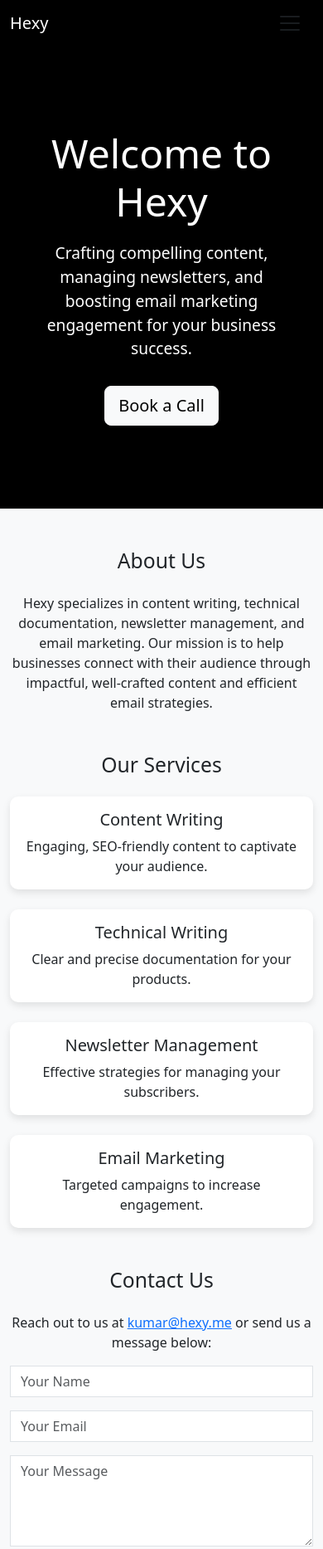
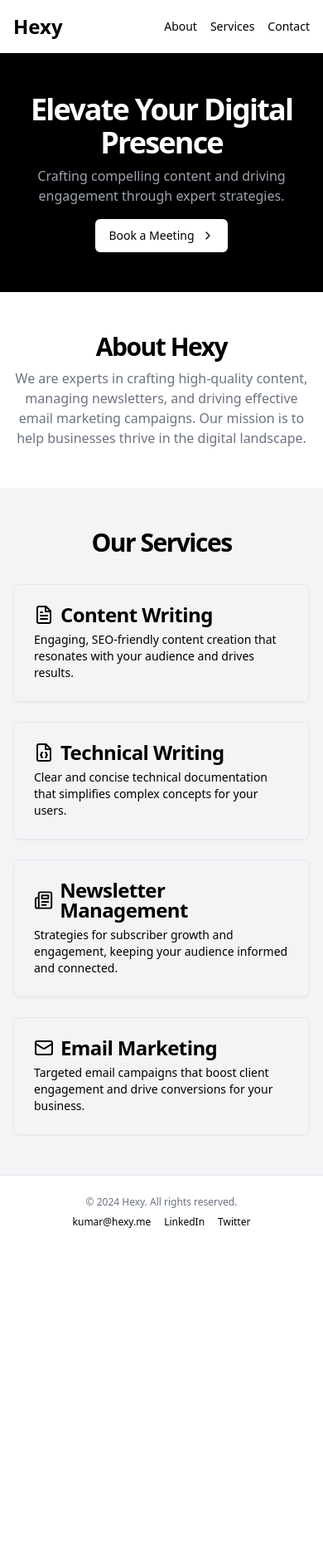
Before and after one commit to kumar-kalyan/kumar-kalyan.github.io, a plain HTML site: page index.html in a window 390 px wide. Shown: the top 1867 px of the page at 83% size. After the commit the page ends 1505 px from the top, so only its background shows below. Drawn offline with nearby package versions, Linux system fonts and the light colour scheme.

Commit message:
Update index.html

```diff
--- a/index.html
+++ b/index.html
@@ -3,181 +3,148 @@
 <head>
     <meta charset="UTF-8">
     <meta name="viewport" content="width=device-width, initial-scale=1.0">
-<title>Hexy - Content & Email Marketing</title>
-<!-- Bootstrap CSS -->
-<link href="https://cdn.jsdelivr.net/npm/bootstrap@5.3.0/dist/css/bootstrap.min.css" rel="stylesheet">
-<!-- Bootstrap Icons -->
-<link href="https://cdnjs.cloudflare.com/ajax/libs/bootstrap-icons/1.10.5/font/bootstrap-icons.min.css" rel="stylesheet">
-<style>
-    body {
-        background-color: #f8f9fa;
-        color: #212529;
+    <title>Hexy - Elevate Your Digital Presence</title>
+    <script src="https://cdn.tailwindcss.com"></script>
+    <script>
+        tailwind.config = {
+            theme: {
+                extend: {
+                    colors: {
+                        gray: {
+                            100: '#f3f4f6',
+                            400: '#9ca3af',
+                            500: '#6b7280',
+                        },
+                    },
+                },
+            },
         }
-    .navbar {
-        background-color: #000;
-    }
-    .navbar-brand, .navbar-nav .nav-link {
-        color: #fff !important;
-    }
-    .hero {
-        background: #000;
-        color: #fff;
-        padding: 100px 20px;
-        text-align: center;
-    }
-    .hero h1 {
-        font-size: 3rem;
-        margin-bottom: 20px;
-    }
-    .hero p {
-        font-size: 1.2rem;
-        margin-bottom: 30px;
-    }
-    .about p {
-        font-size: 1.1rem;
-        line-height: 1.6;
-    }
-    .card {
-        border: none;
-        border-radius: 10px;
-        box-shadow: 0 4px 10px rgba(0, 0, 0, 0.1);
-    }
-    .contact-form input,
-    .contact-form textarea {
-        border-radius: 0;
-    }
-    .contact-form button {
-        background-color: #000;
-        color: #fff;
-        border: none;
-    }
-    footer {
-        background-color: #000;
-        color: #fff;
-        padding: 30px 0;
-    }
-    .social-icons a {
-        color: #fff;
-        margin: 0 10px;
-        font-size: 1.5rem;
-    }
-</style>
+    </script>
 </head>
-<body>
-
-<!-- Navbar -->
-<nav class="navbar navbar-expand-lg sticky-top">
-    <div class="container">
-        <a class="navbar-brand" href="#">Hexy</a>
-        <button class="navbar-toggler" type="button" data-bs-toggle="collapse" data-bs-target="#navbarNav">
-            <span class="navbar-toggler-icon"></span>
-        </button>
-        <div class="collapse navbar-collapse" id="navbarNav">
-            <ul class="navbar-nav ms-auto">
-                <li class="nav-item"><a class="nav-link" href="#about">About</a></li>
-                <li class="nav-item"><a class="nav-link" href="#services">Services</a></li>
-                <li class="nav-item"><a class="nav-link" href="#contact">Contact</a></li>
-            </ul>
+<body class="flex flex-col min-h-screen bg-white text-black">
+    <header class="px-4 lg:px-6 h-16 flex items-center">
+        <a href="#" class="flex items-center justify-center">
+            <span class="sr-only">Hexy</span>
+            <h1 class="text-2xl font-bold">Hexy</h1>
+        </a>
+        <nav class="ml-auto flex gap-4 sm:gap-6">
+            <a class="text-sm font-medium hover:underline underline-offset-4" href="#about">About</a>
+            <a class="text-sm font-medium hover:underline underline-offset-4" href="#services">Services</a>
+            <a class="text-sm font-medium hover:underline underline-offset-4" href="#contact">Contact</a>
+        </nav>
+    </header>
+    <main class="flex-1">
+        <section class="w-full py-12 md:py-24 lg:py-32 xl:py-48 bg-black text-white">
+            <div class="container px-4 md:px-6 mx-auto">
+                <div class="flex flex-col items-center space-y-4 text-center">
+                    <div class="space-y-2">
+                        <h1 class="text-4xl font-bold tracking-tighter sm:text-5xl md:text-6xl lg:text-7xl/none">
+                            Elevate Your Digital Presence
+                        </h1>
+                        <p class="mx-auto max-w-[700px] text-gray-400 md:text-xl">
+                            Crafting compelling content and driving engagement through expert strategies.
+                        </p>
+                    </div>
+                    <a href="https://cal.com/hexy/meeting" class="inline-flex items-center justify-center rounded-md text-sm font-medium transition-colors focus-visible:outline-none focus-visible:ring-2 focus-visible:ring-ring focus-visible:ring-offset-2 disabled:opacity-50 disabled:pointer-events-none ring-offset-background bg-white text-black hover:bg-gray-200 h-10 py-2 px-4">
+                        Book a Meeting
+                        <svg xmlns="http://www.w3.org/2000/svg" width="24" height="24" viewBox="0 0 24 24" fill="none" stroke="currentColor" stroke-width="2" stroke-linecap="round" stroke-linejoin="round" class="ml-2 h-4 w-4">
+                            <polyline points="9 18 15 12 9 6"></polyline>
+                        </svg>
+                    </a>
                 </div>
             </div>
-</nav>
-
-<!-- Hero Section -->
-<section class="hero">
-    <div class="container">
-        <h1>Welcome to Hexy</h1>
-        <p>Crafting compelling content, managing newsletters, and boosting email marketing engagement for your business success.</p>
-        <button class="btn btn-light btn-lg" onclick="openCal()">Book a Call</button>
-    </div>
         </section>
-
-<!-- About Section -->
-<section id="about" class="container my-5">
-    <h2 class="text-center mb-4">About Us</h2>
-    <p class="text-center">Hexy specializes in content writing, technical documentation, newsletter management, and email marketing. Our mission is to help businesses connect with their audience through impactful, well-crafted content and efficient email strategies.</p>
-</section>
-
-<!-- Services Section -->
-<section id="services" class="container my-5">
-    <h2 class="text-center mb-4">Our Services</h2>
-    <div class="row g-4">
-        <div class="col-md-3">
-            <div class="card text-center">
-                <div class="card-body">
-                    <h5 class="card-title">Content Writing</h5>
-                    <p class="card-text">Engaging, SEO-friendly content to captivate your audience.</p>
+        <section id="about" class="w-full py-12 md:py-24 lg:py-32">
+            <div class="container px-4 md:px-6 mx-auto">
+                <div class="flex flex-col items-center justify-center space-y-4 text-center">
+                    <div class="space-y-2">
+                        <h2 class="text-3xl font-bold tracking-tighter sm:text-4xl md:text-5xl">About Hexy</h2>
+                        <p class="mx-auto max-w-[700px] text-gray-500 md:text-xl/relaxed lg:text-base/relaxed xl:text-xl/relaxed">
+                            We are experts in crafting high-quality content, managing newsletters, and driving effective email marketing
+                            campaigns. Our mission is to help businesses thrive in the digital landscape.
+                        </p>
                     </div>
                 </div>
             </div>
-        <div class="col-md-3">
-            <div class="card text-center">
-                <div class="card-body">
-                    <h5 class="card-title">Technical Writing</h5>
-                    <p class="card-text">Clear and precise documentation for your products.</p>
+        </section>
+        <section id="services" class="w-full py-12 md:py-24 lg:py-32 bg-gray-100">
+            <div class="container px-4 md:px-6 mx-auto">
+                <h2 class="text-3xl font-bold tracking-tighter sm:text-4xl md:text-5xl mb-8 text-center">Our Services</h2>
+                <div class="grid gap-6 lg:grid-cols-2">
+                    <div class="rounded-lg border bg-card text-card-foreground shadow-sm">
+                        <div class="p-6">
+                            <h3 class="text-2xl font-semibold leading-none tracking-tight flex items-center">
+                                <svg xmlns="http://www.w3.org/2000/svg" width="24" height="24" viewBox="0 0 24 24" fill="none" stroke="currentColor" stroke-width="2" stroke-linecap="round" stroke-linejoin="round" class="w-6 h-6 mr-2">
+                                    <path d="M14.5 2H6a2 2 0 0 0-2 2v16a2 2 0 0 0 2 2h12a2 2 0 0 0 2-2V7.5L14.5 2z"></path>
+                                    <polyline points="14 2 14 8 20 8"></polyline>
+                                    <line x1="16" y1="13" x2="8" y2="13"></line>
+                                    <line x1="16" y1="17" x2="8" y2="17"></line>
+                                    <line x1="10" y1="9" x2="8" y2="9"></line>
+                                </svg>
+                                Content Writing
+                            </h3>
+                            <p class="text-sm text-muted-foreground pt-2">
+                                Engaging, SEO-friendly content creation that resonates with your audience and drives results.
+                            </p>
                         </div>
                     </div>
-        </div>
-        <div class="col-md-3">
-            <div class="card text-center">
-                <div class="card-body">
-                    <h5 class="card-title">Newsletter Management</h5>
-                    <p class="card-text">Effective strategies for managing your subscribers.</p>
+                    <div class="rounded-lg border bg-card text-card-foreground shadow-sm">
+                        <div class="p-6">
+                            <h3 class="text-2xl font-semibold leading-none tracking-tight flex items-center">
+                                <svg xmlns="http://www.w3.org/2000/svg" width="24" height="24" viewBox="0 0 24 24" fill="none" stroke="currentColor" stroke-width="2" stroke-linecap="round" stroke-linejoin="round" class="w-6 h-6 mr-2">
+                                    <path d="M14.5 2H6a2 2 0 0 0-2 2v16a2 2 0 0 0 2 2h12a2 2 0 0 0 2-2V7.5L14.5 2z"></path>
+                                    <polyline points="14 2 14 8 20 8"></polyline>
+                                    <path d="M10 12a1 1 0 0 0-1 1v1a1 1 0 0 1-1 1 1 1 0 0 1 1 1v1a1 1 0 0 0 1 1"></path>
+                                    <path d="M14 18a1 1 0 0 0 1-1v-1a1 1 0 0 1 1-1 1 1 0 0 1-1-1v-1a1 1 0 0 0-1-1"></path>
+                                </svg>
+                                Technical Writing
+                            </h3>
+                            <p class="text-sm text-muted-foreground pt-2">
+                                Clear and concise technical documentation that simplifies complex concepts for your users.
+                            </p>
                         </div>
                     </div>
+                    <div class="rounded-lg border bg-card text-card-foreground shadow-sm">
+                        <div class="p-6">
+                            <h3 class="text-2xl font-semibold leading-none tracking-tight flex items-center">
+                                <svg xmlns="http://www.w3.org/2000/svg" width="24" height="24" viewBox="0 0 24 24" fill="none" stroke="currentColor" stroke-width="2" stroke-linecap="round" stroke-linejoin="round" class="w-6 h-6 mr-2">
+                                    <path d="M4 22h16a2 2 0 0 0 2-2V4a2 2 0 0 0-2-2H8a2 2 0 0 0-2 2v16a2 2 0 0 1-2 2Zm0 0a2 2 0 0 1-2-2v-9c0-1.1.9-2 2-2h2"></path>
+                                    <path d="M18 14h-8"></path>
+                                    <path d="M15 18h-5"></path>
+                                    <path d="M10 6h8v4h-8V6Z"></path>
+                                </svg>
+                                Newsletter Management
+                            </h3>
+                            <p class="text-sm text-muted-foreground pt-2">
+                                Strategies for subscriber growth and engagement, keeping your audience informed and connected.
+                            </p>
                         </div>
-        <div class="col-md-3">
-            <div class="card text-center">
-                <div class="card-body">
-                    <h5 class="card-title">Email Marketing</h5>
-                    <p class="card-text">Targeted campaigns to increase engagement.</p>
+                    </div>
+                    <div class="rounded-lg border bg-card text-card-foreground shadow-sm">
+                        <div class="p-6">
+                            <h3 class="text-2xl font-semibold leading-none tracking-tight flex items-center">
+                                <svg xmlns="http://www.w3.org/2000/svg" width="24" height="24" viewBox="0 0 24 24" fill="none" stroke="currentColor" stroke-width="2" stroke-linecap="round" stroke-linejoin="round" class="w-6 h-6 mr-2">
+                                    <rect width="20" height="16" x="2" y="4" rx="2"></rect>
+                                    <path d="m22 7-8.97 5.7a1.94 1.94 0 0 1-2.06 0L2 7"></path>
+                                </svg>
+                                Email Marketing
+                            </h3>
+                            <p class="text-sm text-muted-foreground pt-2">
+                                Targeted email campaigns that boost client engagement and drive conversions for your business.
+                            </p>
                         </div>
                     </div>
                 </div>
             </div>
         </section>
-
-<!-- Contact Section -->
-<section id="contact" class="container my-5">
-    <h2 class="text-center mb-4">Contact Us</h2>
-    <p class="text-center">Reach out to us at <a href="mailto:kumar@hexy.me">kumar@hexy.me</a> or send us a message below:</p>
-    <div class="row justify-content-center">
-        <div class="col-md-6">
-            <form class="contact-form">
-                <div class="mb-3">
-                    <input type="text" class="form-control" placeholder="Your Name" required>
-                </div>
-                <div class="mb-3">
-                    <input type="email" class="form-control" placeholder="Your Email" required>
-                </div>
-                <div class="mb-3">
-                    <textarea class="form-control" rows="4" placeholder="Your Message" required></textarea>
-                </div>
-                <button type="submit" class="btn btn-dark w-100">Send Message</button>
-            </form>
-        </div>
-    </div>
-</section>
-
-<!-- Footer -->
-<footer class="text-center">
-    <div class="social-icons">
-        <a href="#"><i class="bi bi-facebook"></i></a>
-        <a href="#"><i class="bi bi-twitter"></i></a>
-        <a href="#"><i class="bi bi-linkedin"></i></a>
-        <a href="#"><i class="bi bi-instagram"></i></a>
-    </div>
-    <p class="mt-3">&copy; 2024 Hexy. All rights reserved.</p>
+    </main>
+    <footer id="contact" class="flex flex-col gap-2 sm:flex-row py-6 w-full shrink-0 items-center px-4 md:px-6 border-t">
+        <p class="text-xs text-gray-500">© 2024 Hexy. All rights reserved.</p>
+        <nav class="sm:ml-auto flex gap-4 sm:gap-6">
+            <a class="text-xs hover:underline underline-offset-4" href="mailto:kumar@hexy.me">kumar@hexy.me</a>
+            <a class="text-xs hover:underline underline-offset-4" href="#">LinkedIn</a>
+            <a class="text-xs hover:underline underline-offset-4" href="#">Twitter</a>
+        </nav>
     </footer>
-
-<!-- Bootstrap JS -->
-<script src="https://cdn.jsdelivr.net/npm/bootstrap@5.3.0/dist/js/bootstrap.bundle.min.js"></script>
-
-<!-- Cal.com Embed Script -->
-<script>
-function openCal() {
-    window.open("https://cal.com/your-scheduling-link", "_blank");
-}
-</script>
-
 </body>
 </html>
```
Lines whose indentation alone changed are shown as unchanged.
